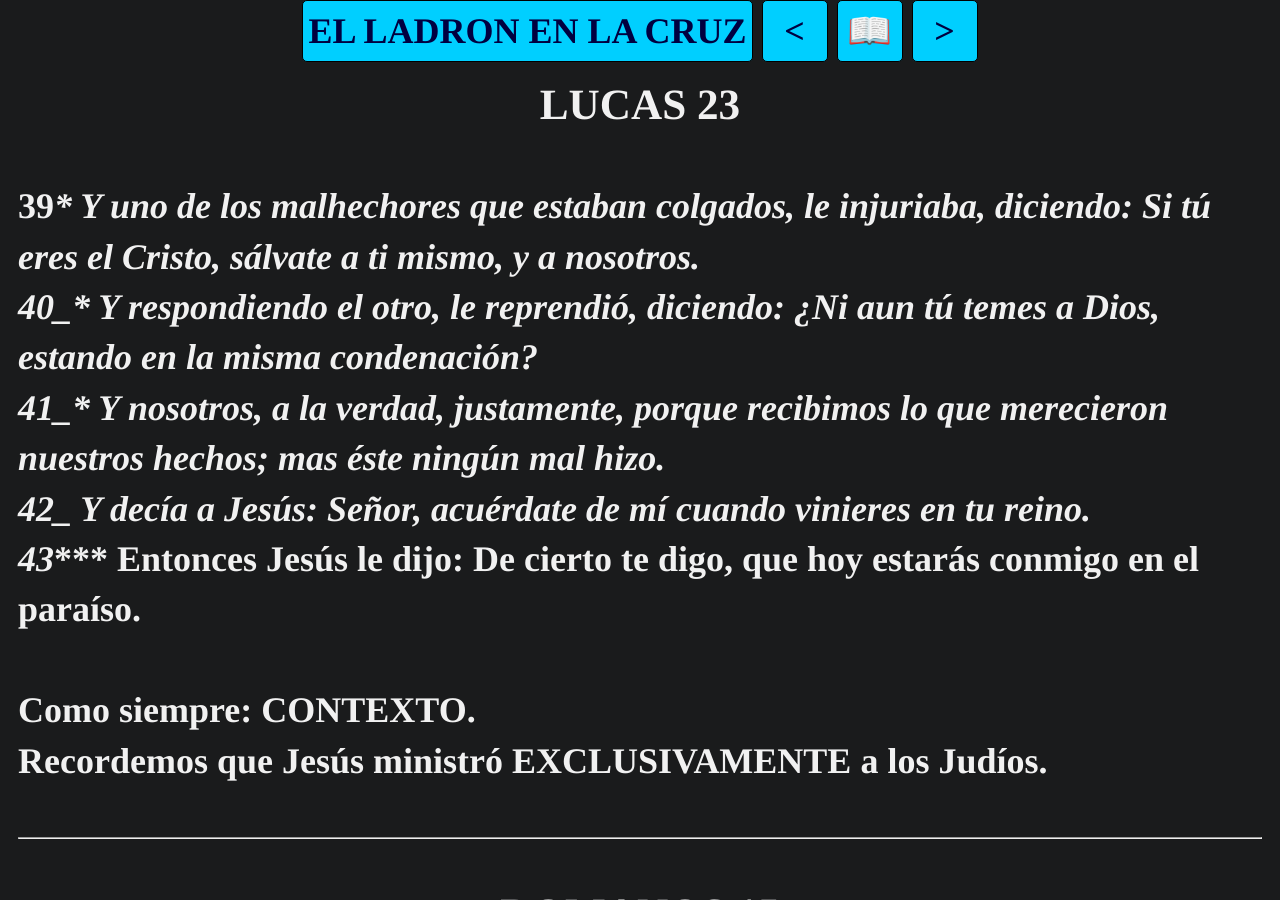
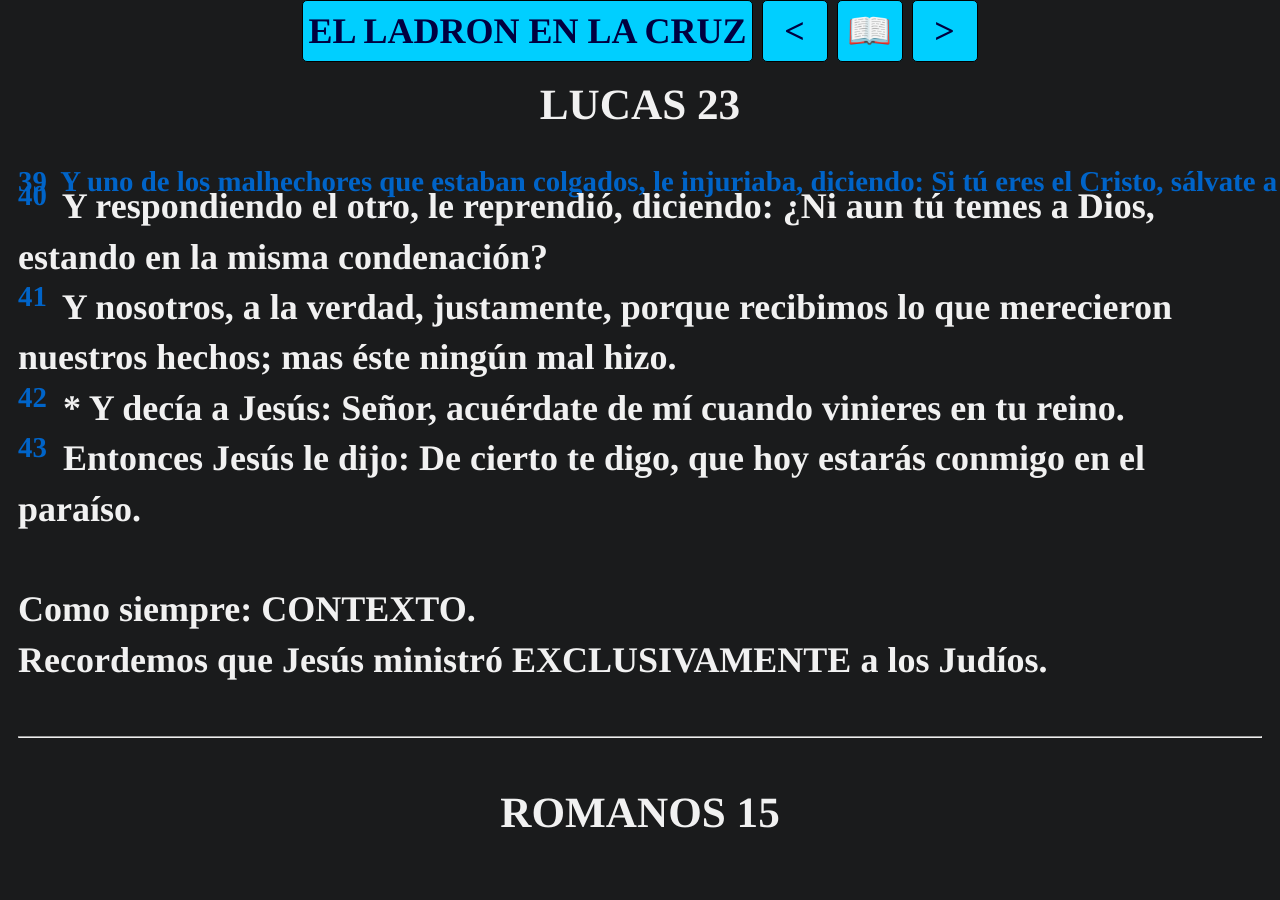
Before and after one commit to discipulodecristo/estudiobiblia, a Jekyll site: the page built from ensayos/ladron.md, in a window 1280 px wide and 900 px high. Built offline with Jekyll 4.4.1, drawn with Linux system fonts in a browser that asks for light colours; some web fonts are replaced.

```diff
--- a/ensayos/ladron.md
+++ b/ensayos/ladron.md
@@ -9,11 +9,11 @@ siguiente: "/index.htm"
 
 # LUCAS 23
 
-39_* Y uno de los malhechores que estaban colgados, le injuriaba, diciendo: Si tú eres el Cristo, sálvate a ti mismo, y a nosotros.
-**40_*** Y respondiendo el otro, le reprendió, diciendo: ¿Ni aun tú temes a Dios, estando en la misma condenación?
-**41_* Y nosotros, a la verdad, justamente, porque recibimos lo que merecieron nuestros hechos; mas éste ningún mal hizo.
-42_** Y decía a Jesús: Señor, acuérdate de mí cuando vinieres en tu reino.
-43_*** Entonces Jesús le dijo: De cierto te digo, que hoy estarás conmigo en el paraíso.
+39]] Y uno de los malhechores que estaban colgados, le injuriaba, diciendo: Si tú eres el Cristo, sálvate a ti mismo, y a nosotros.
+**40]]** Y respondiendo el otro, le reprendió, diciendo: ¿Ni aun tú temes a Dios, estando en la misma condenación?
+**41]] Y nosotros, a la verdad, justamente, porque recibimos lo que merecieron nuestros hechos; mas éste ningún mal hizo.
+42]]* Y decía a Jesús: Señor, acuérdate de mí cuando vinieres en tu reino.
+43]]** Entonces Jesús le dijo: De cierto te digo, que hoy estarás conmigo en el paraíso.
 
 Como siempre: **CONTEXTO.**
 Recordemos que Jesús ministró **EXCLUSIVAMENTE** a los Judíos.
```
